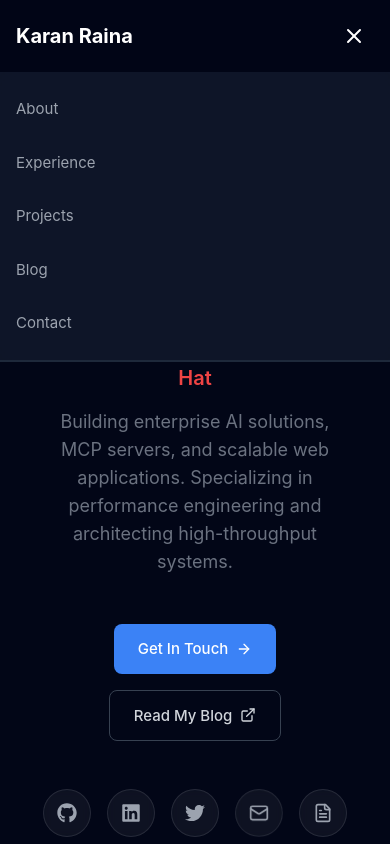
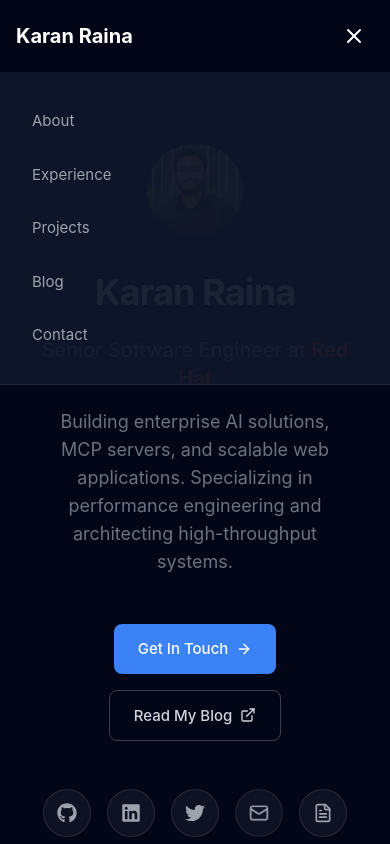
Before and after one commit to karankraina/karankraina, a Next.js app: page / in a window 390 px wide. Both pictures are taken after a click on the button 354 px from the left and 36 px from the top of the page. Shown: the top 844 px of the page. Built offline with nearby package versions, Linux system fonts and the light colour scheme.

Commit message:
fix mobile links

```diff
--- a/components/Layout.jsx
+++ b/components/Layout.jsx
@@ -172,30 +172,30 @@ export default function Layout({ children, title = "Karan Raina - Senior Softwar
           <AnimatePresence>
             {isMobileMenuOpen && (
               <motion.div
-                className="md:hidden bg-slate-900/95 backdrop-blur-xl border-b border-slate-800"
-                initial={{ opacity: 0, height: 0 }}
-                animate={{ opacity: 1, height: 'auto' }}
-                exit={{ opacity: 0, height: 0 }}
+                className="md:hidden absolute top-full left-0 w-full bg-slate-900/95 backdrop-blur-xl border-b border-slate-800 z-40"
+                initial={{ opacity: 0, y: -10 }}
+                animate={{ opacity: 1, y: 0 }}
+                exit={{ opacity: 0, y: -10 }}
                 transition={{ duration: 0.2 }}
               >
-                <div className="container-custom py-4 space-y-3">
+                <div className="container-custom py-6 space-y-1">
                   <a
                     href="#about"
-                    className="block text-gray-400 hover:text-white transition-colors py-2"
+                    className="block text-gray-400 hover:text-white transition-colors py-3 px-4 rounded-lg hover:bg-slate-800"
                     onClick={closeMobileMenu}
                   >
                     About
                   </a>
                   <a
                     href="#experience"
-                    className="block text-gray-400 hover:text-white transition-colors py-2"
+                    className="block text-gray-400 hover:text-white transition-colors py-3 px-4 rounded-lg hover:bg-slate-800"
                     onClick={closeMobileMenu}
                   >
                     Experience
                   </a>
                   <a
                     href="#projects"
-                    className="block text-gray-400 hover:text-white transition-colors py-2"
+                    className="block text-gray-400 hover:text-white transition-colors py-3 px-4 rounded-lg hover:bg-slate-800"
                     onClick={closeMobileMenu}
                   >
                     Projects
@@ -204,13 +204,14 @@ export default function Layout({ children, title = "Karan Raina - Senior Softwar
                     href="https://blogs.karanraina.com/"
                     target="_blank"
                     rel="noopener noreferrer"
-                    className="block text-gray-400 hover:text-white transition-colors py-2"
+                    className="block text-gray-400 hover:text-white transition-colors py-3 px-4 rounded-lg hover:bg-slate-800"
+                    onClick={closeMobileMenu}
                   >
                     Blog
                   </a>
                   <a
                     href="#contact"
-                    className="block text-gray-400 hover:text-white transition-colors py-2"
+                    className="block text-gray-400 hover:text-white transition-colors py-3 px-4 rounded-lg hover:bg-slate-800"
                     onClick={closeMobileMenu}
                   >
                     Contact
```
